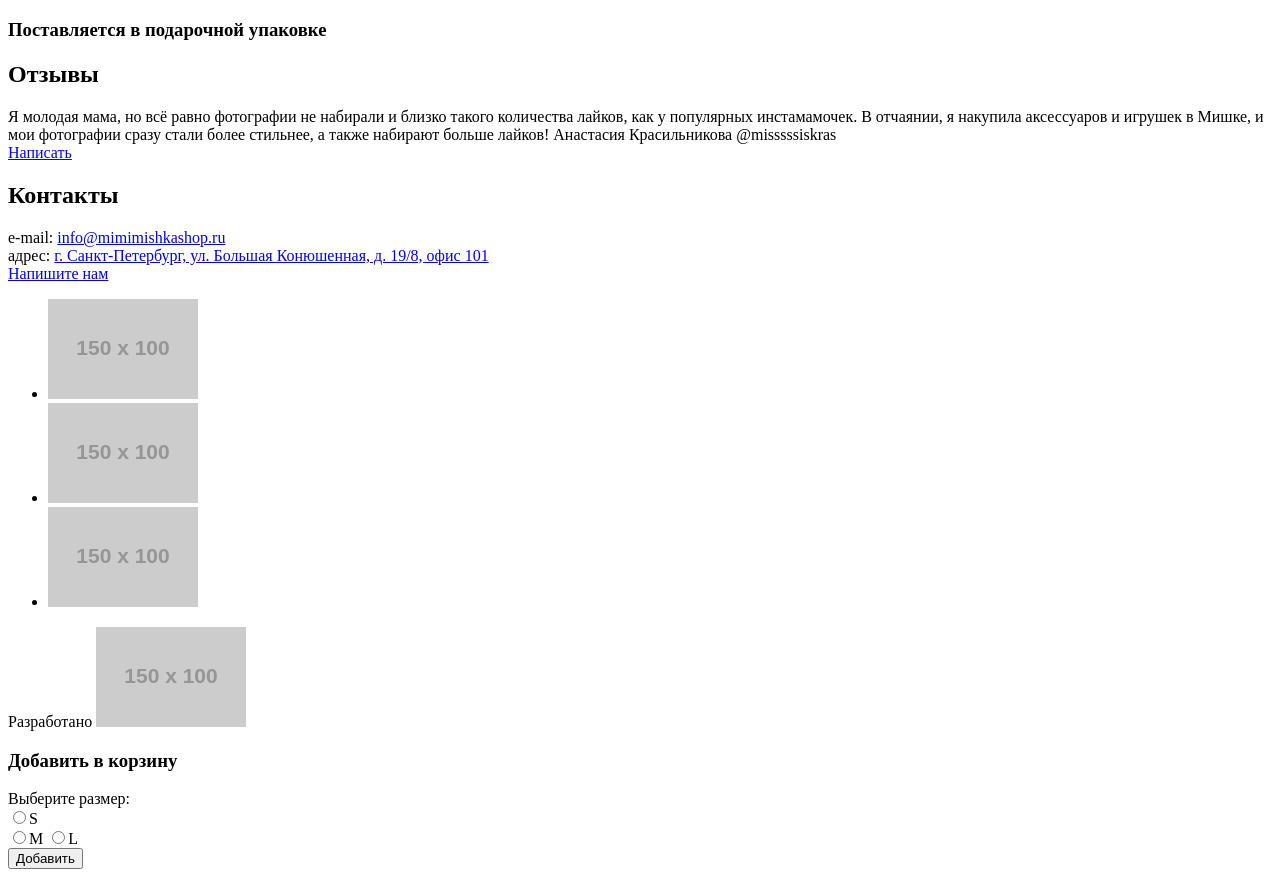
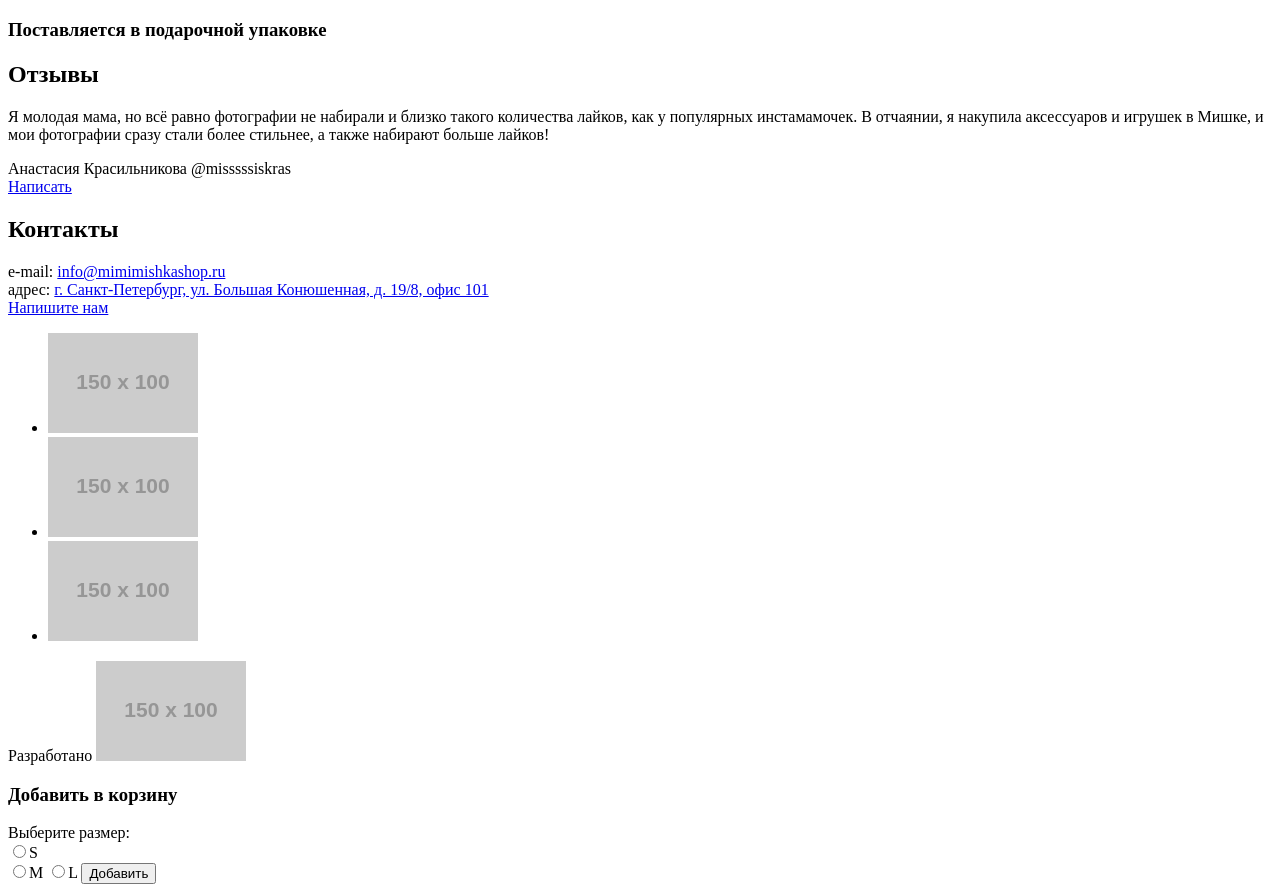
Before and after one commit to Leuchtkafer/49571-mishka, a website: page index.html in a window 1280 px wide. Shown: the part 1752-2644 px from the top of the page. Drawn offline with Linux system fonts and the light colour scheme; placeholder pictures from the web are drawn by us.

Commit message:
Pravki 3

```diff
--- a/index.html
+++ b/index.html
@@ -86,9 +86,9 @@
     <article class="page-feedback">
       <h2>Отзывы</h2>
       <article class="page-feedback__text">
-        Я  молодая мама, но всё равно фотографии не набирали и близко такого количества лайков,
+        <p>Я  молодая мама, но всё равно фотографии не набирали и близко такого количества лайков,
         как у популярных инстамамочек. В отчаянии, я накупила аксессуаров и игрушек в Мишке, и мои
-        фотографии сразу стали более стильнее, а также набирают больше лайков!
+        фотографии сразу стали более стильнее, а также набирают больше лайков!</p>
         <span class="page-feedback__author-name">Анастасия Красильникова</span>
         <span class="page-feedback__author-nick">@misssssiskras</span>
       </article>
@@ -132,8 +132,8 @@
       <label><input type="radio">S</label><br>
       <label><input type="radio">M</label>
       <label><input type="radio">L</label>
+      <button href="#" class="modal__button">Добавить</button>
     </form>
-    <button href="#" class="modal__button">Добавить</button>
   </section>
 
   </body>
```
Also changed, not shown: catalog.html (+1 -1 lines).
